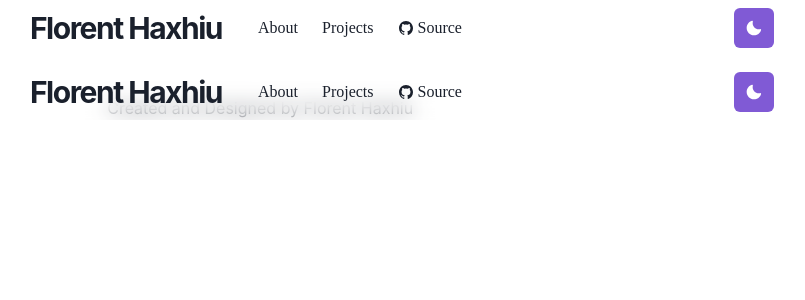
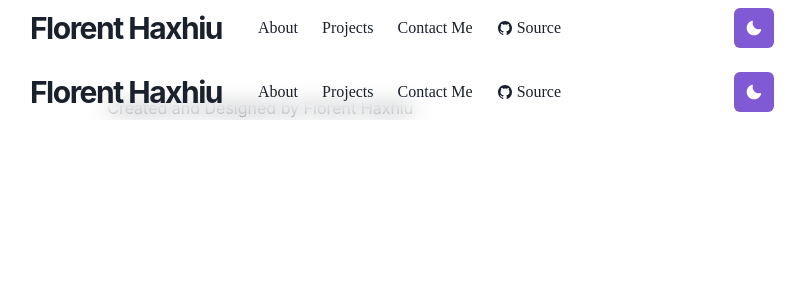
Before and after one commit to florent-haxhiu/v1, a Next.js app: page /components/navbar in a window 1280 px wide. Shown: the top 300 px of the page, without its empty margins (242-1047 px from the left). Built offline with nearby package versions, Linux system fonts and the light colour scheme; a web font is replaced by a local one.

Commit message:
Added contact to navbar

```diff
--- a/pages/components/navbar.js
+++ b/pages/components/navbar.js
@@ -79,6 +79,9 @@ const Navbar = props => {
           <LinkItem href="/projects" path={path}>
             Projects
           </LinkItem>
+          <LinkItem href='/contact'>
+            Contact Me
+          </LinkItem>
           <LinkItem
             target="_blank"
             href="https://github.com/florent-haxhiu/v1"
```
